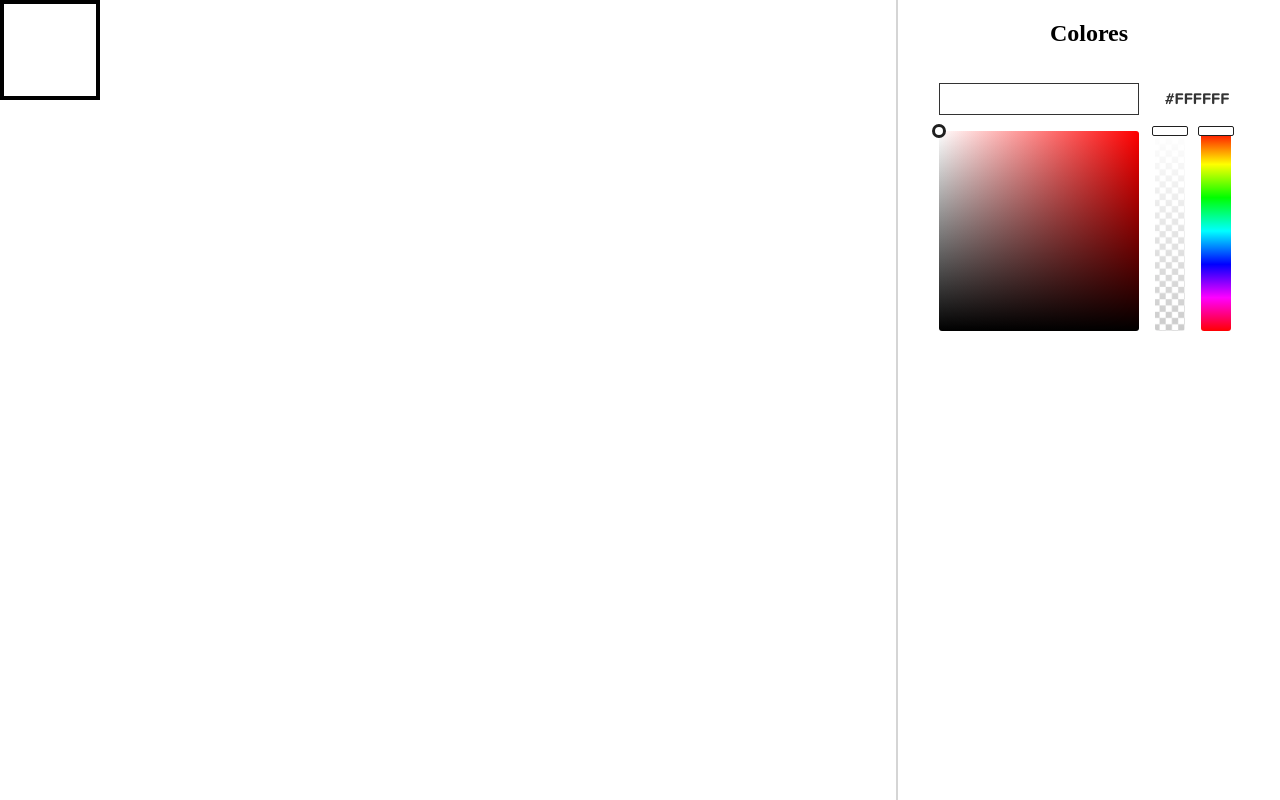
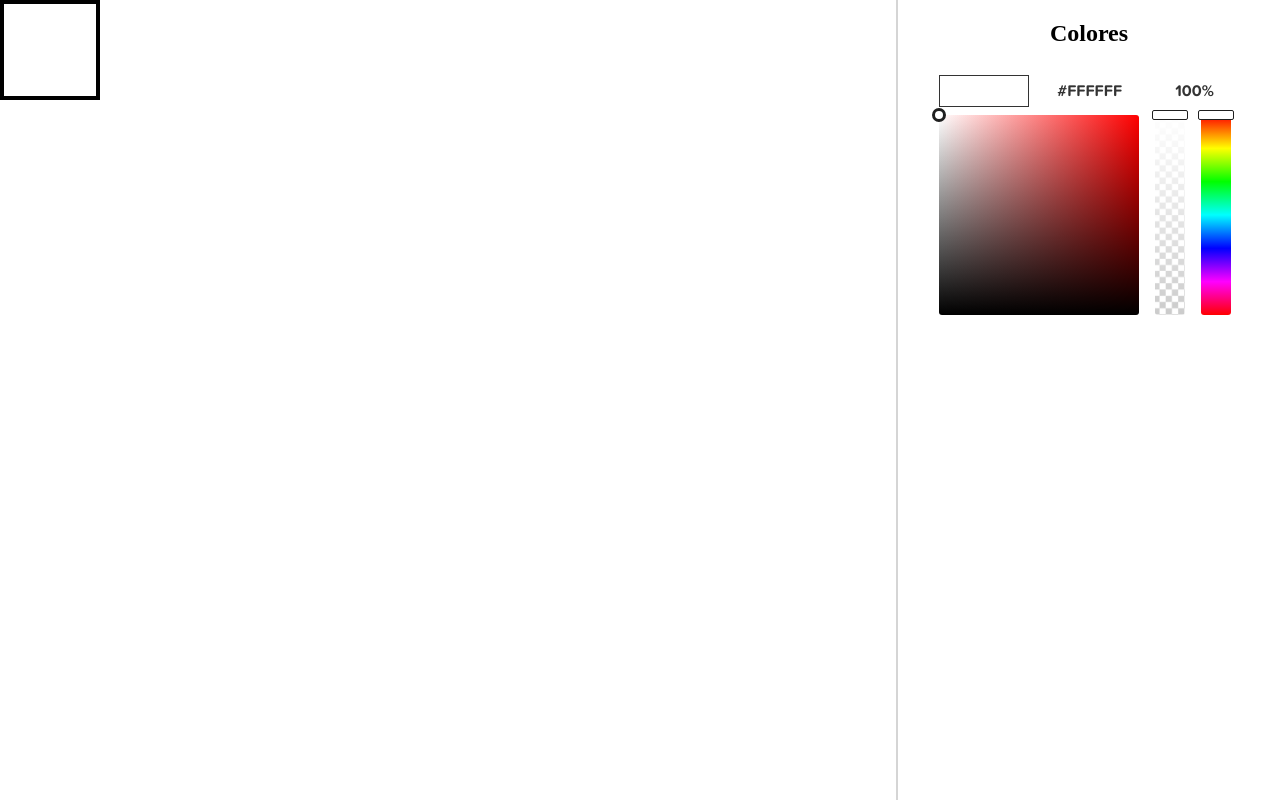
Before and after one commit to sebastian-vp/pixel-art, a React (Vite) app: page / in a window 1280 px wide. Built offline with nearby package versions, Linux system fonts and the light colour scheme.

Commit message:
ahora se puede elegir la transparencia en el color

```diff
--- a/src/App.jsx
+++ b/src/App.jsx
@@ -7,8 +7,13 @@ import { useState } from "react";
 export default function App() {
   const [colorSeleccionado, setcolorSeleccionado] = useState("#ff0000");
   const [variacionColor, setVariacionColor] = useState("#ffffff");
+  const [transparencia, setTransparencia] = useState(100);
   const [ancho, setAncho] = useState(70);
   const [isDragging, setIsDragging] = useState(false);
+
+  const onChangeTransparencia = (porcentaje) => {
+    setTransparencia(Math.round(porcentaje));
+  }
 
   const handleColorChange = (color) => {
     setcolorSeleccionado(color);
@@ -40,7 +45,7 @@ export default function App() {
   return (
     <>
       <main style={{width: `${ancho}%`}}>
-        <Pixel color={variacionColor} />
+        <Pixel color={variacionColor + Math.round(transparencia * 255 / 100).toString(16).padStart(2, '0')} />
       </main>
       <div
         className="separador"
@@ -53,9 +58,11 @@ export default function App() {
         <h2>Colores</h2>
         <ColorPicker
           colorSeleccionado={colorSeleccionado}
-          variacionColor={variacionColor}
+          variacionColor={variacionColor + Math.round(transparencia * 255 / 100).toString(16).padStart(2, '0')}
+          transparencia={transparencia}
           onChangeColor={handleColorChange}
           onChangeVariationColor={handleColorVariationChange}
+          onChangeTransparencia={onChangeTransparencia}
         />
       </aside>
     </>
--- a/src/components/ColorPicker/ColorPicker.css
+++ b/src/components/ColorPicker/ColorPicker.css
@@ -3,27 +3,3 @@
   display: flex;
   gap: 1rem;
 }
-
-.contenedor-color-elegido {
-  width: 300px;
-  display: flex;
-  gap: 1rem;
-  align-items: center;
-}
-
-.color-elegido {
-  width: 200px;
-  height: 2rem;
-  border: 1px solid #333;
-}
-
-.codigo-color-elegido {
-  flex-grow: 1;
-  display: flex;
-  justify-content: center;
-  align-items: center;
-  height: 2rem;
-  text-transform: uppercase;
-  font-family: 'Proxima Soft', sans-serif;
-  color: #333;
-}
--- a/src/components/ColorPicker/ColorPicker.jsx
+++ b/src/components/ColorPicker/ColorPicker.jsx
@@ -3,15 +3,16 @@ import PanelColorElegido from '/src/components/PanelColorElegido/PanelColorElegi
 import SelectorLineaColor from '/src/components/SelectorLineaColor/SelectorLineaColor.jsx';
 import SelectorLineaTransparencia from '/src/components/SelectorLineaTransparencia/SelectorLineaTransparencia.jsx';
 import SelectorColor from '/src/components/SelectorColor/SelectorColor';
+import { useState } from "react";
 
-export default function ColorPicker({ colorSeleccionado, variacionColor, onChangeColor, onChangeVariationColor }) {
+export default function ColorPicker({ colorSeleccionado, variacionColor, transparencia, onChangeColor, onChangeVariationColor, onChangeTransparencia }) {
   return (
     <>
-      <PanelColorElegido colorSeleccionado={variacionColor} />
+      <PanelColorElegido colorSeleccionado={variacionColor} transparencia={transparencia} />
       <div className="contenedor-color-picker">
-        <SelectorColor color={colorSeleccionado} onChangeVariationColor={onChangeVariationColor}/>
-        <SelectorLineaTransparencia colorSeleccionado={variacionColor} />
-        <SelectorLineaColor onColorChange={onChangeColor}/>
+        <SelectorColor color={colorSeleccionado} onChangeVariationColor={onChangeVariationColor} />
+        <SelectorLineaTransparencia colorSeleccionado={variacionColor} onChangeVariationColor={onChangeVariationColor} onChangeTransparencia={onChangeTransparencia} />
+        <SelectorLineaColor onColorChange={onChangeColor} />
       </div>
     </>
   );
--- /dev/null
+++ b/src/components/PanelColorElegido/PanelColorElegido.css
@@ -0,0 +1,29 @@
+.contenedor-color-elegido {
+  width: 300px;
+  display: flex;
+  justify-content: center;
+  align-items: center;
+  gap: 1rem;
+  align-items: center;
+}
+
+.color-elegido {
+  width: 100%;
+  height: 2rem;
+  border: 1px solid #333;
+}
+
+.codigo-color-elegido {
+  width: 100%;
+  text-align: center;
+  text-transform: uppercase;
+  font-family: 'Proxima Soft', sans-serif;
+  color: #333;
+}
+
+.porcentaje-transparencia {
+  width: 100%;
+  text-align: center;
+  font-family: 'Proxima Soft', sans-serif;
+  color: #333;
+}
--- a/src/components/PanelColorElegido/PanelColorElegido.jsx
+++ b/src/components/PanelColorElegido/PanelColorElegido.jsx
@@ -1,8 +1,11 @@
-export default function PanelColorElegido({ colorSeleccionado }) {
+import "./PanelColorElegido.css";
+
+export default function PanelColorElegido({ colorSeleccionado, transparencia }) {
   return (
     <div className="contenedor-color-elegido">
       <div className="color-elegido" style={{ backgroundColor: colorSeleccionado }}></div>
-      <p className="codigo-color-elegido">{colorSeleccionado}</p>
+      <p className="codigo-color-elegido">{colorSeleccionado.slice(0, 7)}</p>
+      <p className="porcentaje-transparencia">{transparencia}%</p>
     </div>
   );
 }
--- a/src/components/SelectorLineaTransparencia/SelectorLineaTransparencia.jsx
+++ b/src/components/SelectorLineaTransparencia/SelectorLineaTransparencia.jsx
@@ -1,7 +1,7 @@
 import './SelectorLineaTransparencia.css';
 import { useState } from "react";
 
-export default function SelectorLinea({ colorSeleccionado }) {
+export default function SelectorLinea({ colorSeleccionado, onChangeTransparencia }) {
   const [porcentajeAltura, setPorcentajeAltura] = useState(0);
   const [isDragging, setIsDragging] = useState(false);
 
@@ -21,8 +21,10 @@ export default function SelectorLinea({ colorSeleccionado }) {
   const handleMouseDown = (event) => {
     setIsDragging(true);
     const element = document.querySelector('.transparencia');
+
     const porcentaje = calcularPorcentaje(event, element);
     setPorcentajeAltura(porcentaje);
+    onChangeTransparencia(100 - porcentaje);
   };
 
   const handleMouseMove = (event) => {
@@ -31,6 +33,7 @@ export default function SelectorLinea({ colorSeleccionado }) {
 
     const porcentaje = calcularPorcentaje(event, element);
     setPorcentajeAltura(porcentaje);
+    onChangeTransparencia(100 - porcentaje);
   };
 
   const handleMouseUp = () => {
```
